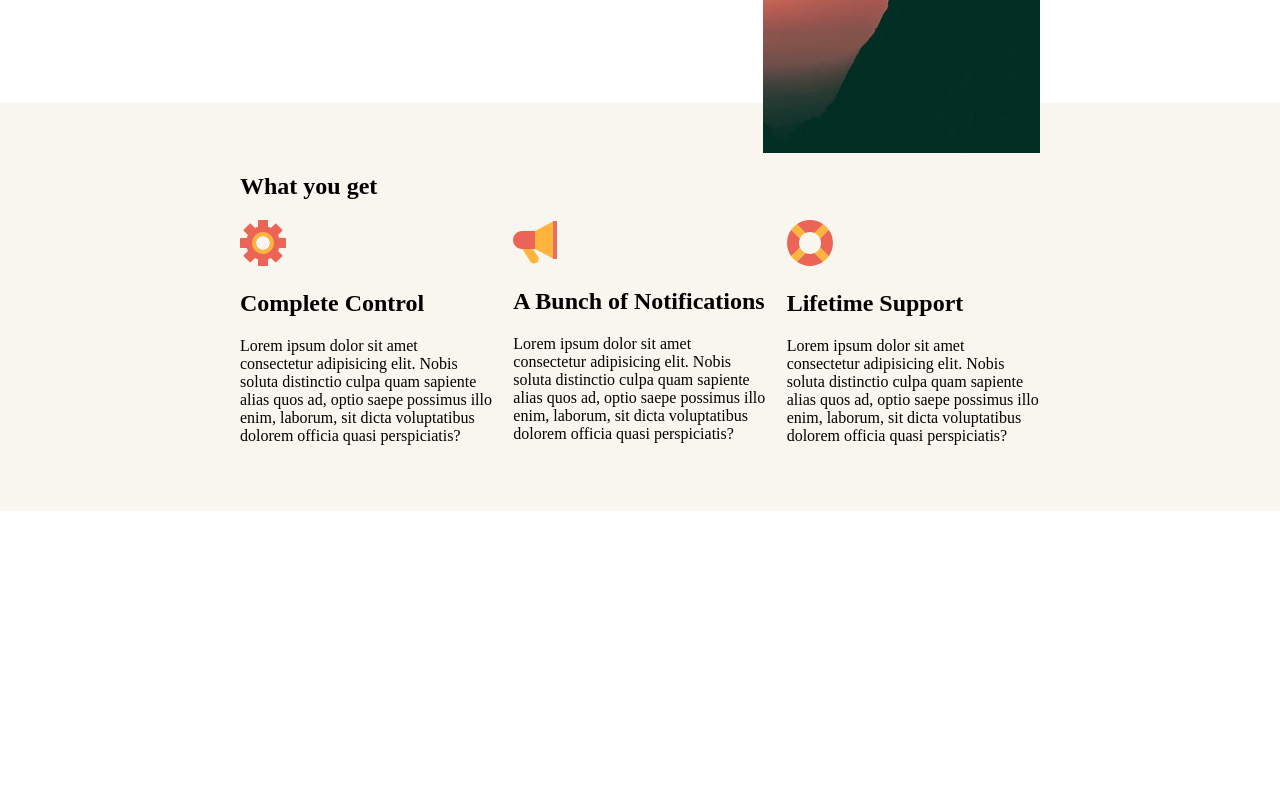
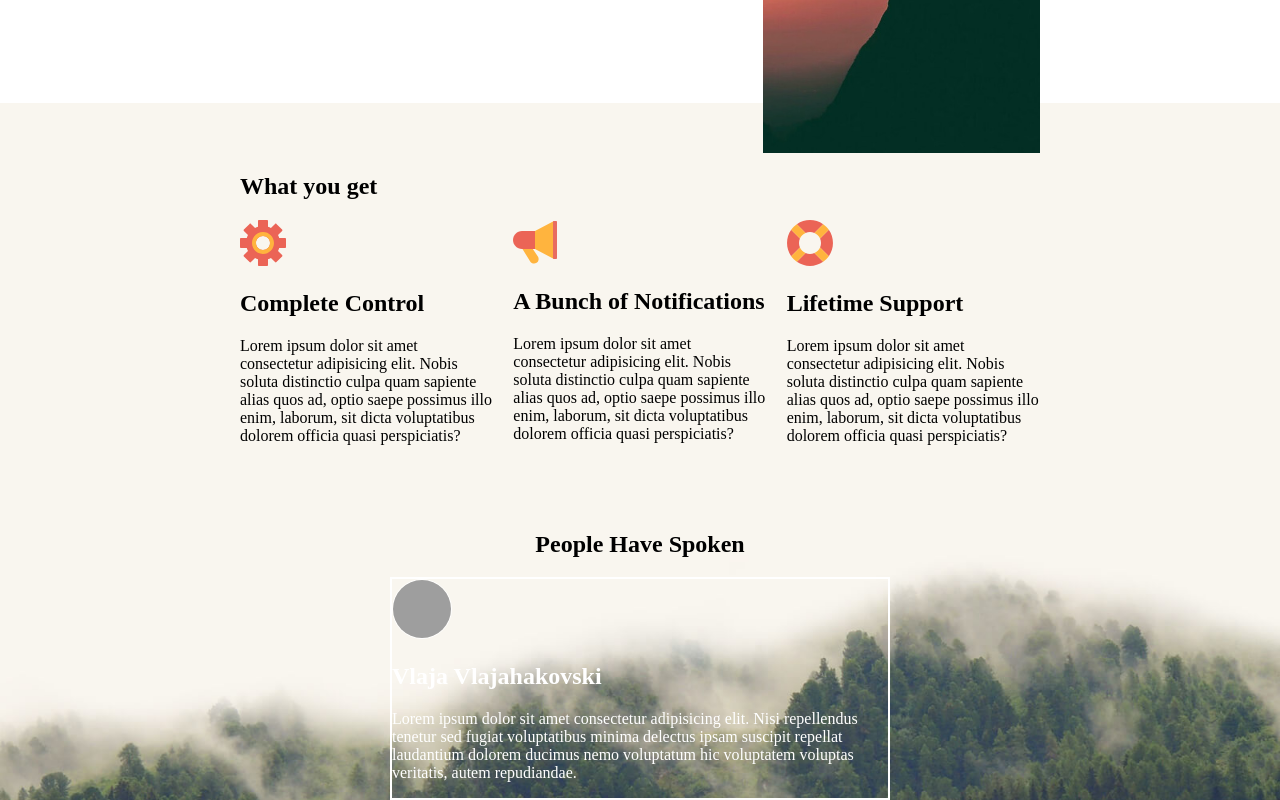
Before and after one commit to sebastijandumancic/osvit-practice-project, a website: page index.html in a window 1280 px wide. Shown: the part 797-1597 px from the top of the page. Before the commit the page ends 1308 px from the top, so only its background shows below. Drawn offline with Linux system fonts and the light colour scheme; grey boxes are pictures that could not be loaded.

Commit message:
Testimonials half way there

```diff
--- a/index.html
+++ b/index.html
@@ -116,6 +116,25 @@
           </div>
         </div>
       </section>
+
+      <section class="testimonials">
+        <h1>People Have Spoken</h1>
+
+        <div class="person">
+          <img
+            class="person-avatar"
+            src="https://avatars1.githubusercontent.com/u/2030276?s=460&v=4"
+            alt="Vlaja naravno"
+          />
+          <h1>Vlaja Vlajahakovski</h1>
+          <p>
+            Lorem ipsum dolor sit amet consectetur adipisicing elit. Nisi
+            repellendus tenetur sed fugiat voluptatibus minima delectus ipsam
+            suscipit repellat laudantium dolorem ducimus nemo voluptatum hic
+            voluptatem voluptas veritatis, autem repudiandae.
+          </p>
+        </div>
+      </section>
     </main>
   </body>
 </html>
--- a/style.css
+++ b/style.css
@@ -97,3 +97,25 @@ body {
 .features-wrapper .feature:nth-child(2) {
   padding: 0 20px;
 }
+
+.testimonials {
+  background-image: url("assets/reviews_visual.jpg");
+  background-repeat: no-repeat;
+  background-size: cover;
+  display: flex;
+  flex-direction: column;
+  align-items: center;
+}
+
+.person {
+  max-width: 500px;
+  color: white;
+  border: 2px solid white;
+}
+
+.person-avatar {
+  height: 60px;
+  width: 60px;
+  border-radius: 100px;
+  border: 1px solid white;
+}
```
Also changed, not shown: assets/reviews_visual.jpg (added).
